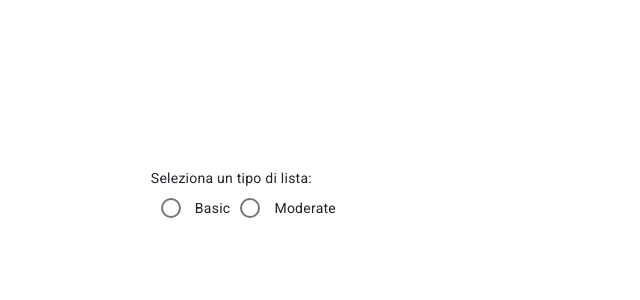
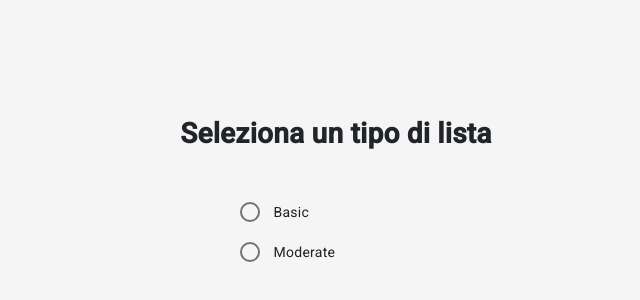
Before and after one commit to bwromero/essercizi, an Angular app: page /home in a window 1280 px wide. Shown: the part 202-502 px from the top of the page, without its empty margins (304-944 px from the left). Built offline with nearby package versions, Linux system fonts and the light colour scheme.

Commit message:
Home styling

```diff
--- a/src/app/components/home/home.component.html
+++ b/src/app/components/home/home.component.html
@@ -1,10 +1,12 @@
 <div class="h-100 d-flex justify-content-center align-items-center">
-    <div class="row justify-content-center">
-        <span>Seleziona un tipo di lista:</span>
-        <div class="col">
+    <div class="row justify-content-center align-items-center">
+      <span class="fw-bold fs-3 text-center">Seleziona un tipo di lista</span>
+      <div class="col-5 mt-4">
         <mat-radio-group aria-label="Select an option">
+          <div class="row mt-4 justify-content-center align-items-center"> <!-- Updated -->
             <mat-radio-button value="1" (change)="onModerateSelected()">Basic</mat-radio-button>
             <mat-radio-button value="2" (change)="onBasicSelected()">Moderate</mat-radio-button>
+          </div>
         </mat-radio-group>
       </div>
     </div>
--- a/src/styles.css
+++ b/src/styles.css
@@ -1,4 +1,4 @@
 /* You can add global styles to this file, and also import other style files */
 
 html, body { height: 100%; }
-body { margin: 0; font-family: Roboto, "Helvetica Neue", sans-serif; }
+body { margin: 0; font-family: Roboto, "Helvetica Neue", sans-serif; background-color: #f5f5f5; }
```
Lines whose indentation alone changed are shown as unchanged.
